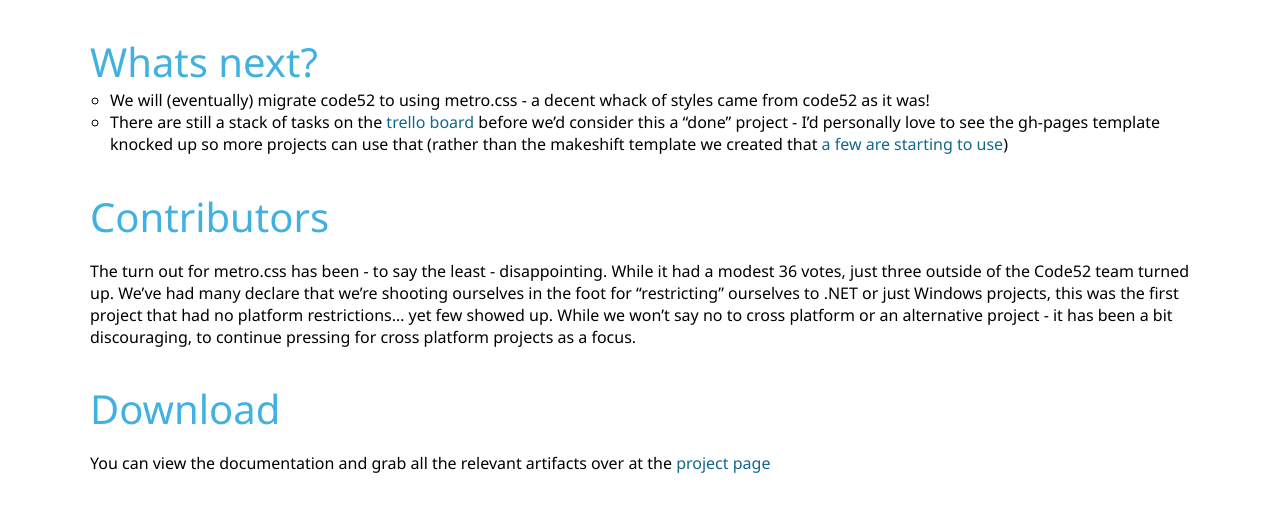
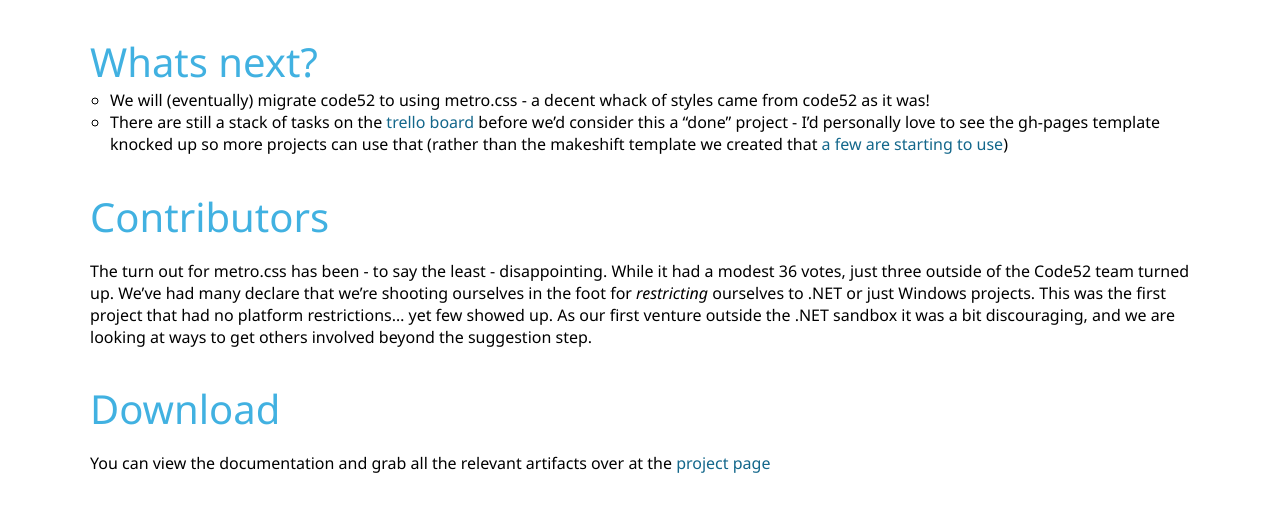
Before and after one commit to Code52/code52.github.com, a Jekyll site: the page built from _posts/2012-02-13-metro-dot-css-wrapup.md, in a window 1280 px wide and 1400 px high, scrolled down 1153 px. Shown: the top 517 px of the window. Built offline with Jekyll 4.4.1, drawn with Linux system fonts in a browser that asks for light colours; Markdown is read by kramdown in place of the engine named in the settings; some of the changed text lies outside the part shown.

Commit message:
minor edits

```diff
--- a/_posts/2012-02-13-metro-dot-css-wrapup.md
+++ b/_posts/2012-02-13-metro-dot-css-wrapup.md
@@ -28,7 +28,7 @@
 * There are still a stack of tasks on the [trello board](https://trello.com/board/metro-css/4f2fd841a5146fa91fbff127) before we'd consider this a "done" project - I'd personally love to see the gh-pages template knocked up so more projects can use that (rather than the makeshift template we created that [a few are starting to use](http://signalr.net/))
 
 ##Contributors
-The turn out for metro.css has been - to say the least - disappointing. While it had a modest 36 votes, just three outside of the Code52 team turned up. We've had many declare that we're shooting ourselves in the foot for "restricting" ourselves to .NET or just Windows projects, this was the first project that had no platform restrictions... yet few showed up. While we won't say no to cross platform or an alternative project - it has been a bit discouraging, to continue pressing for cross platform projects as a focus.
+The turn out for metro.css has been - to say the least - disappointing. While it had a modest 36 votes, just three outside of the Code52 team turned up. We've had many declare that we're shooting ourselves in the foot for *restricting* ourselves to .NET or just Windows projects. This was the first project that had no platform restrictions... yet few showed up. As our first venture outside the .NET sandbox it was a bit discouraging, and we are looking at ways to get others involved beyond the suggestion step.
 
 ##Download
 You can view the documentation and grab all the relevant artifacts over at the [project page](http://code52.org/metro.css/)
```
Also changed, not shown: other parts of _posts/2012-02-13-metro-dot-css-wrapup.md (+1 -1 lines).
